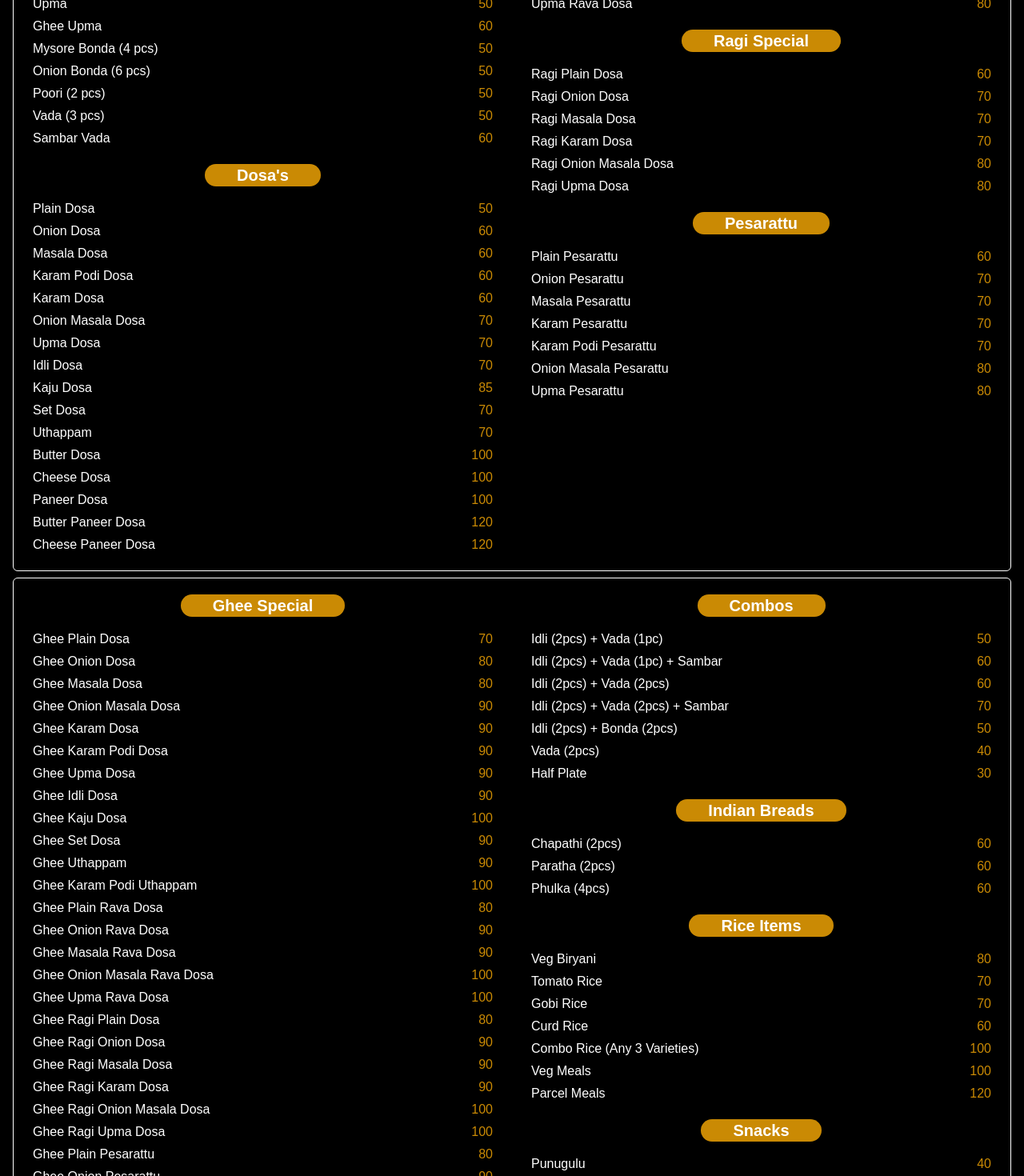
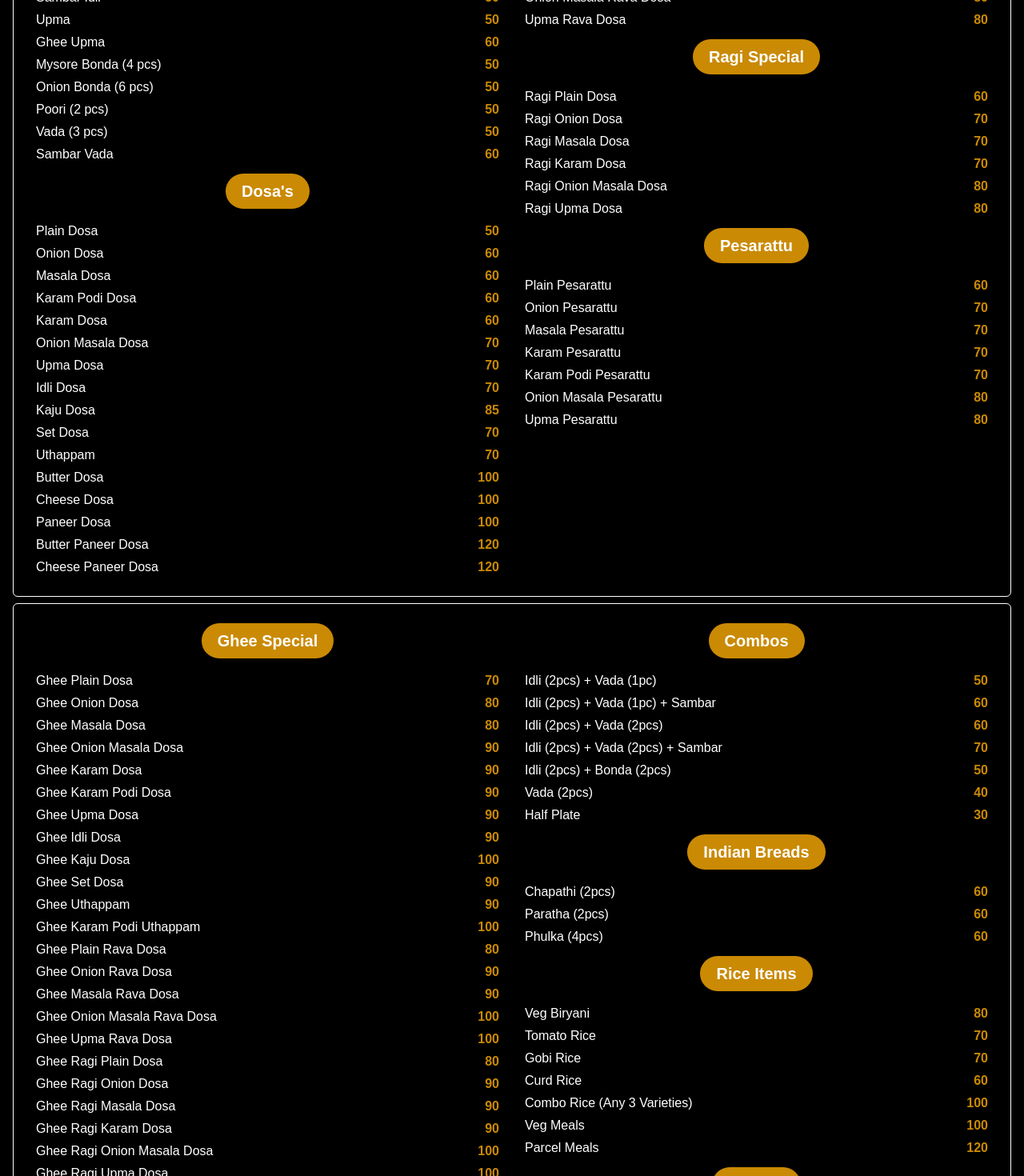
Before and after one commit to KalyanMarisetti/my-cafe, a Next.js app: page /menu in a window 1280 px wide. Shown: the part 200-1670 px from the top of the page at 80% size. Built offline with nearby package versions, Linux system fonts and the light colour scheme.

Commit message:
added responsive

```diff
--- a/src/app/menu/page.tsx
+++ b/src/app/menu/page.tsx
@@ -1,46 +1,28 @@
 import { menuData, menuData2, menuData3, menuData4 } from "@/data/menuData";
 import MenuCategory from "@/components/MenuCategory";
-
-// export default function Menu() {
-//   return (
-//     // via-[#F8E5D7]
-//     // bg-linear-to-r from-cyan-500 to-blue-500
-//     // from-[#233A4E] to-[#9C6DB0]
-//     <div className="p-6 bg-black min-h-screen border border-black">
-//       <h1 className="text-4xl font-bold text-center text-white mb-8">Our Menu</h1>
-//       {menuData.map((category, index) => (
-//         <MenuCategory key={index} {...category} />
-//       ))}
-//     </div>
-//   );
-// }
-
-
-// import { menuData } from "@/data/menuData";
-// import MenuCategory from "@/components/MenuCategory";
 
 export default function Menu() {
   return (
     <div className="p-2 bg-black min-h-screen">
-      <div className="border border-white h-[100%] rounded-md flex justify-between m-2">
-        <div className="w-full">
+      <div className="border border-white rounded-md flex flex-col lg:flex-row justify-between m-2 p-3">
+        <div className="w-full lg:w-1/2">
           {menuData.map((category, index) => (
             <MenuCategory key={index} {...category} />
           ))}
         </div>
-        <div className="w-full">
+        <div className="w-full lg:w-1/2">
           {menuData2.map((category, index) => (
             <MenuCategory key={index} {...category} />
           ))}
         </div>
       </div>
-      <div  className="border border-white h-[100%] rounded-md flex justify-between m-2" style={{ pageBreakBefore: 'always', marginTop:'2px' }}>
-        <div className="w-full">
+      <div className="border border-white rounded-md flex flex-col lg:flex-row justify-between m-2 p-3 mt-2 print:page-break-before">
+        <div className="w-full lg:w-1/2">
           {menuData3.map((category, index) => (
             <MenuCategory key={index} {...category} />
           ))}
         </div>
-        <div className="w-full">
+        <div className="w-full lg:w-1/2">
           {menuData4.map((category, index) => (
             <MenuCategory key={index} {...category} />
           ))}
--- a/src/components/MenuCategory.tsx
+++ b/src/components/MenuCategory.tsx
@@ -1,5 +1,3 @@
-// import MenuItem from "./MenuItem";
-
 type CategoryProps = {
   name: string;
   items: { name: string; price: number; }[];
@@ -7,29 +5,18 @@ type CategoryProps = {
 
 export default function MenuCategory({ name, items }: CategoryProps) {
   return (
-    // <div className="mb-8">
-    //   <h2 className="text-3xl font-semibold text-white mb-4 border-b-2 border-red-400 pb-2">{category}</h2>
-    //   <div className="grid grid-cols-1 sm:grid-cols-2 lg:grid-cols-3 gap-6">
-    //     {items.map((item, index) => (
-    //       <MenuItem key={index} {...item} />
-    //     ))}
-    //   </div>
-    // </div>
-
-    <div className="m-5">
+    <div className="m-3">
       <div className="flex justify-center">
-        <h1 className="bg-yellow-600 px-10 rounded-3xl text-xl font-semibold text-white mb-3">{name}</h1>
+        <h1 className="bg-yellow-600 px-5 py-2 rounded-3xl text-lg md:text-xl font-semibold text-white mb-3 text-center">
+          {name}
+        </h1>
       </div>
-      {
-        items.map((item, index) => (
-          <div key={index} className="flex justify-between m-1">
-            <h2 className="mr-5 text-white">{item.name}</h2>
-            <p className="text-yellow-600">{item.price}</p>
-            {/* <img src={item.img} alt={item.name} />
-                <p>{item.desc}</p> */}
-          </div>
-        ))
-      }
+      {items.map((item, index) => (
+        <div key={index} className="flex justify-between m-1 text-sm md:text-base">
+          <h2 className="mr-5 text-white">{item.name}</h2>
+          <p className="text-yellow-600 font-semibold">{item.price}</p>
+        </div>
+      ))}
     </div>
   );
 }
--- a/src/styles/globals.css
+++ b/src/styles/globals.css
@@ -0,0 +1,5 @@
+@media print {
+    .print\\:page-break-before {
+      page-break-before: always;
+    }
+  }
```
